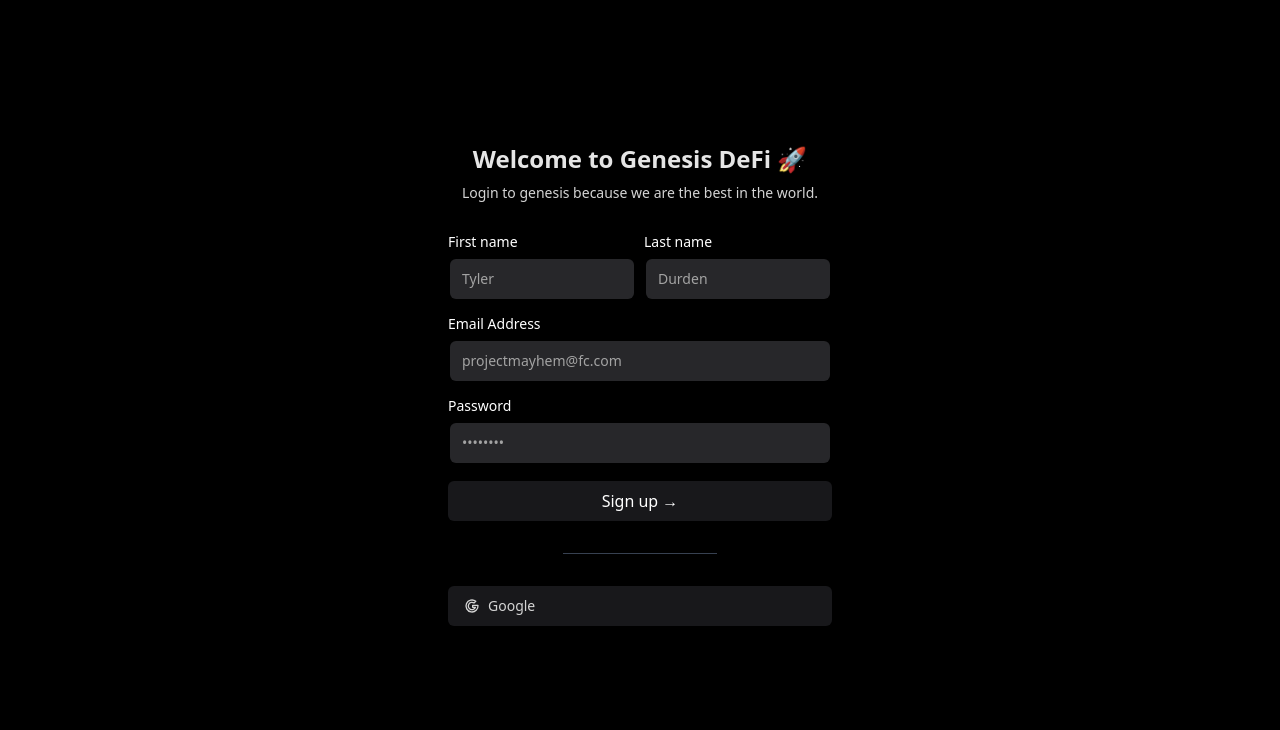
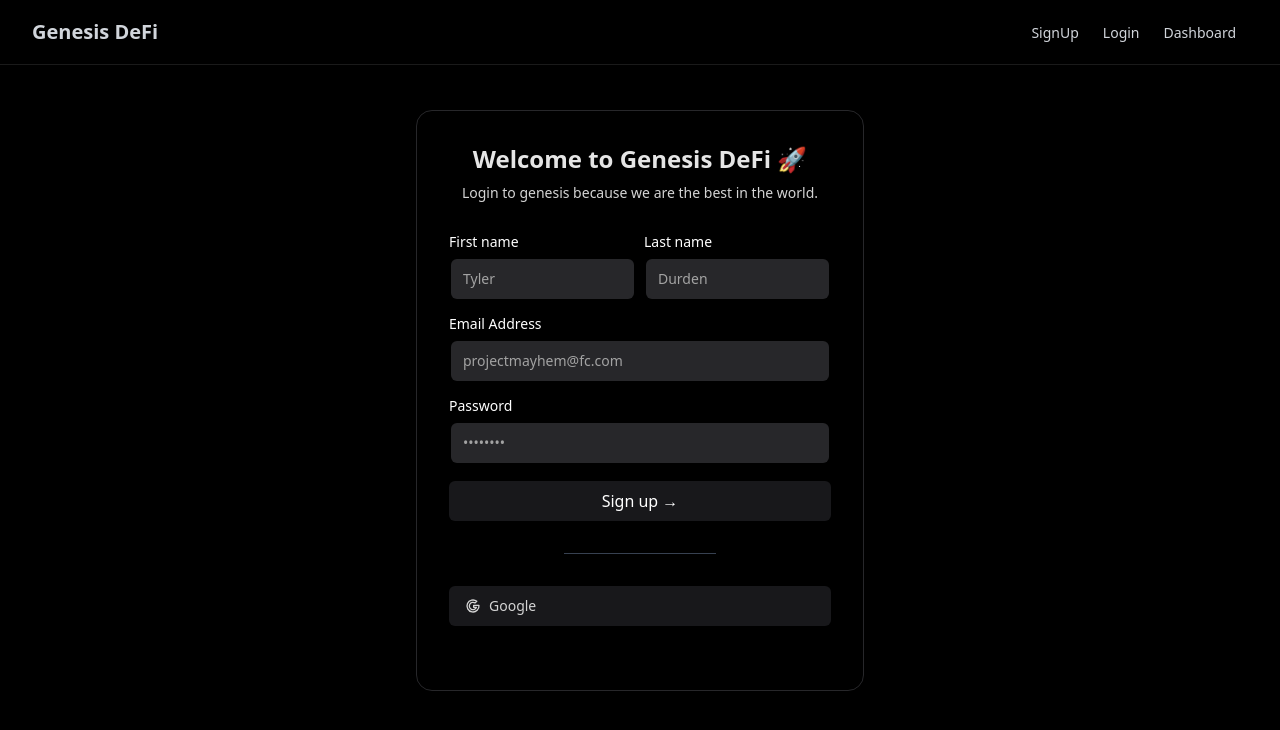
Before and after one commit to Z-xus/dr-frontend, a React (Vite) app: page /signup in a window 1280 px wide. Shown: the top 730 px of the page. Built offline with nearby package versions, Linux system fonts and the light colour scheme.

Commit message:
Added Navbar

```diff
--- a/src/App.tsx
+++ b/src/App.tsx
@@ -1,11 +1,16 @@
+// import React from 'react';
+import Navbar from './components/common/Navbar';
 import './index.css'
-import { SignupForm } from './screens/SignupScreen'
+import {
+  Outlet,
+} from "react-router-dom";
+
 
 function App() {
-
   return (
-    <div className='dark bg-black dark:bg-black'>
-      <SignupForm />
+    <div className='dark'>
+      <Navbar />
+      <Outlet />
     </div>
   )
 }
--- /dev/null
+++ b/src/components/common/Navbar.tsx
@@ -0,0 +1,36 @@
+import React from 'react';
+import { Link } from 'react-router-dom';
+
+// Define navigation links
+const navLinks = [
+	{ to: '/signup', label: 'SignUp' },
+	{ to: '/login', label: 'Login' },
+	{ to: '/dashboard', label: 'Dashboard' }
+];
+
+const Navbar: React.FC = () => {
+	return (
+		<nav className="z-[50] fixed top-0 w-full border-b backdrop-blur-sm bg-white/[0.6] dark:bg-black/[0.6] border-neutral-200 dark:border-white/[0.1]">
+			<div className="max-w-7xl mx-auto px-4 sm:px-6 lg:px-8">
+				<div className="flex justify-between h-16">
+					<div className="flex">
+						<div className="flex-shrink-0 flex items-center">
+							{/* Your logo or brand icon */}
+							<span className="text-xl text-gray-900 dark:text-gray-300 font-bold">Genesis DeFi</span>
+						</div>
+					</div>
+					<div className="flex items-center">
+						<div className="hidden md:block">
+							{/* Navigation links */}
+							{navLinks.map((link, index) => (
+								<Link key={index} to={link.to} className="text-gray-900 dark:text-gray-300 px-3 py-2 rounded-md text-sm font-medium">{link.label}</Link>
+							))}
+						</div>
+					</div>
+				</div>
+			</div>
+		</nav>
+	);
+}
+
+export default Navbar;
--- a/src/components/ui/form.tsx
+++ b/src/components/ui/form.tsx
@@ -1,3 +1,4 @@
+// NOTE: RED FLAG HERE... This file is not being used. It was created to test the form components.
 import * as React from "react"
 import * as LabelPrimitive from "@radix-ui/react-label"
 import { Slot } from "@radix-ui/react-slot"
--- a/src/components/ui/input.tsx
+++ b/src/components/ui/input.tsx
@@ -25,7 +25,7 @@ const Input = React.forwardRef<HTMLInputElement, InputProps>(
           background: useMotionTemplate`
         radial-gradient(
           ${visible ? radius + "px" : "0px"} circle at ${mouseX}px ${mouseY}px,
-          #3b82f6,
+          #06b6d4,
           transparent 90%
         )
       `,
--- a/src/index.css
+++ b/src/index.css
@@ -70,6 +70,7 @@
   * {
     @apply border-border;
   }
+
   body {
     @apply bg-background text-foreground;
   }
--- a/src/main.tsx
+++ b/src/main.tsx
@@ -2,9 +2,30 @@ import React from 'react'
 import ReactDOM from 'react-dom/client'
 import App from './App.tsx'
 import './index.css'
+import { createBrowserRouter, RouterProvider } from 'react-router-dom'
+import { SignupPage } from './screens'
+
+const tmp = 'h-screen bg-black text-white text-4xl text-center grid place-items-center'
+const router = createBrowserRouter([
+  {
+    path: '/',
+    element: <App />,
+    errorElement: <div className={tmp}>Oops.. There seems to be a problem.</div>,
+    children: [
+      // {
+      //     path: '/',
+      //     element: <Dashboard />,
+      // },
+      {
+        path: '/signup',
+        element: <SignupPage />,
+      },
+    ]
+  }
+]);
 
 ReactDOM.createRoot(document.getElementById('root')!).render(
   <React.StrictMode>
-    <App />
+    <RouterProvider router={router} />
   </React.StrictMode>,
 )
--- a/src/screens/SignupScreen.tsx
+++ b/src/screens/SignupScreen.tsx
@@ -7,14 +7,14 @@ import {
   IconBrandGoogle,
 } from "@tabler/icons-react";
 
-export function SignupForm() {
+function SignupPage() {
   const handleSubmit = (e: React.FormEvent<HTMLFormElement>) => {
     e.preventDefault();
     console.log("Form submitted");
   };
   return (
-    <div className="signup-page h-screen flex items-center justify-center">
-      <div className="max-w-md w-full rounded-none md:rounded-2xl p-4 md:p-8 shadow-lg bg-white dark:bg-black">
+    <div className="signup-page bg-white dark:bg-black h-screen flex items-center justify-center">
+      <div className="max-w-md w-full border rounded-none md:rounded-2xl p-4 md:p-8 bg-white dark:bg-black">
         <h2 className="font-bold text-center text-2xl text-neutral-800 dark:text-neutral-200">
           Welcome to Genesis DeFi 🚀
         </h2>
@@ -91,3 +91,5 @@ const LabelInputContainer = ({
     </div>
   );
 };
+
+export default SignupPage;
--- /dev/null
+++ b/src/screens/index.ts
@@ -0,0 +1,4 @@
+// screens/index.ts
+export { default as SignupPage } from './SignupScreen';
+// export { default as Dashboard } from './Dashboard';
+// export { default as About } from './About';
--- a/tailwind.config.js
+++ b/tailwind.config.js
@@ -18,8 +18,10 @@ module.exports = {
     },
     extend: {
       colors: {
+        nauf: "#06b6d4",
         border: "hsl(var(--border))",
-        input: "hsl(var(--input))",
+        // input: "hsl(var(--input))",
+        input: "240 5.9% 90%",
         ring: "hsl(var(--ring))",
         background: "hsl(var(--background))",
         foreground: "hsl(var(--foreground))",
```
Also changed, not shown: components.json, 1 other file (tests, documents, lock files or other folders). Lines whose indentation alone changed are shown as unchanged.
